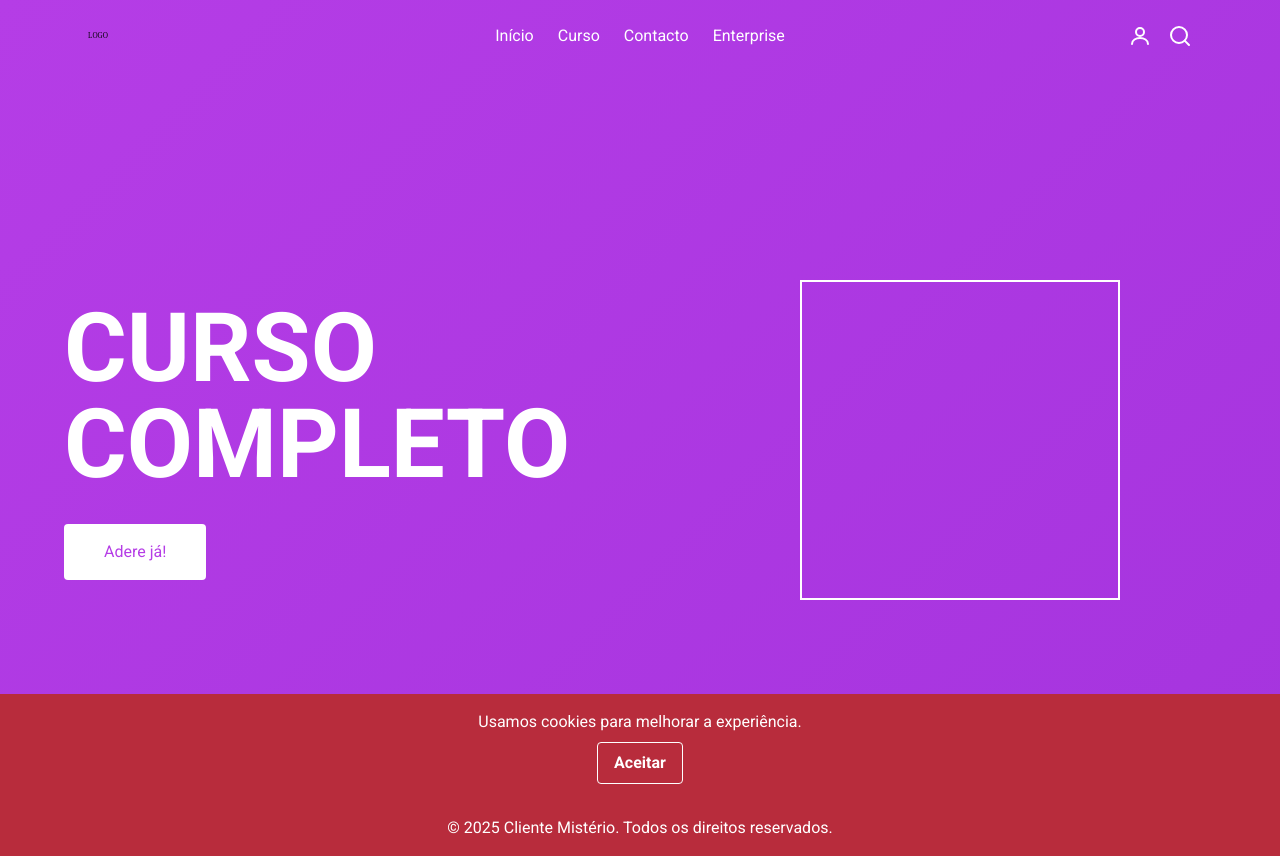
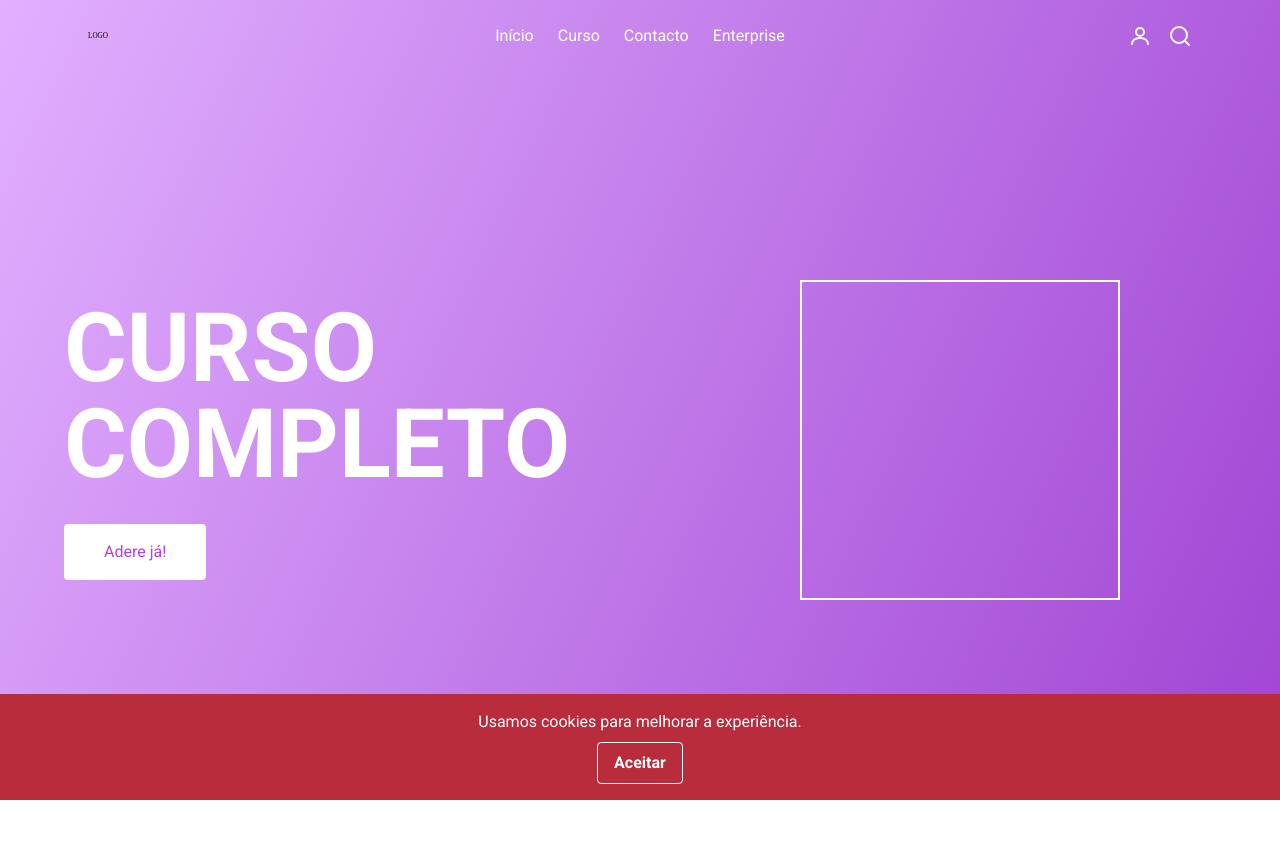
Before and after one commit to msantos51/clientemisterio, a Next.js app in the folder frontend/: page / in a window 1280 px wide. After the commit the page ends 800 px from the top, so only its background shows below. Built offline with nearby package versions, Linux system fonts and the light colour scheme.

Commit message:
feat: update background gradient and remove footer

```diff
--- a/frontend/app/globals.css
+++ b/frontend/app/globals.css
@@ -15,8 +15,8 @@ html, body {
   padding: 0;
   /* Garante altura mínima sem bloquear a rolagem */
   min-height: 100vh;
-  /* Define fundo gradiente roxo semelhante ao design fornecido */
-  background: linear-gradient(135deg, #b53de6 0%, #a534de 100%);
+  /* Define fundo gradiente em tons de lilás e roxo */
+  background: linear-gradient(115deg, #e2b0ff, #9f44d3);
   /* Impede rolagem horizontal mantendo a vertical */
   overflow-x: hidden;
   overflow-y: auto;
--- a/frontend/app/layout.tsx
+++ b/frontend/app/layout.tsx
@@ -1,19 +1,17 @@
 import './globals.css'
 import React from 'react'
 import { Header } from '../components/Header'
-import { Footer } from '../components/Footer'
 import { CookieBar } from '../components/CookieBar'
 
-// Layout raiz com cabeçalho, rodapé e estilos globais
+// Layout raiz com cabeçalho e estilos globais
 export default function RootLayout({ children }: { children: React.ReactNode }) {
   return (
     <html lang="pt">
       <body>
-        {/* Estrutura principal com fundo gradiente roxo e texto branco */}
+        {/* Estrutura principal com fundo gradiente e texto branco */}
         <div className="min-h-screen text-white">
           <Header /> {/* Cabeçalho exibido no topo */}
           <main className="pt-20">{children}</main> {/* Conteúdo variável com espaçamento superior */}
-          <Footer /> {/* Rodapé com informações adicionais */}
           <CookieBar /> {/* Aviso de cookies obrigatório */}
         </div>
       </body>
--- a/frontend/components/Footer.tsx
+++ /dev/null
@@ -1,11 +0,0 @@
-import React from 'react'
-
-// Rodapé simples exibindo direitos autorais
-export function Footer() {
-  return (
-    <footer className="bg-[#b82c3c] p-4 text-center text-white">
-      {/* Texto de direitos autorais com o ano atual */}
-      <p>&copy; {new Date().getFullYear()} Cliente Mistério. Todos os direitos reservados.</p>
-    </footer>
-  )
-}
```
